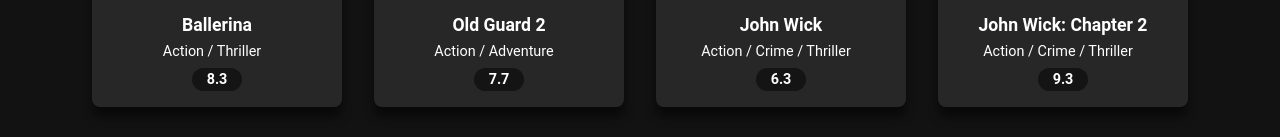
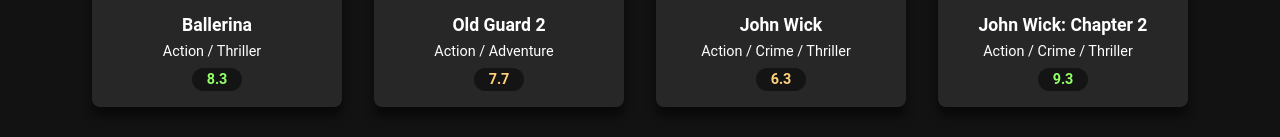
Before and after one commit to developwithsushan/moviedux, a React (Create React App) app: page / in a window 1280 px wide. Shown: the part 770-907 px from the top of the page. Built offline with nearby package versions, Linux system fonts and the light colour scheme.

Commit message:
Dynamic rating color

```diff
--- a/src/components/MovieCard.js
+++ b/src/components/MovieCard.js
@@ -7,13 +7,19 @@
         e.target.src = "images/default.jpg";
     }
 
+    const getRatingClass = (rating) => {
+        if(rating >= 8) return 'rating-good';
+        if (rating >= 5 && rating < 8) return 'rating-ok';
+        return 'rating-bad';
+    }
+
     return(
         <div key={movie.id} className="movie-card">
             <img src={`images/${movie.image}`} alt={movie.title} onError={handleError}/>
             <div className="movie-card-info">
                 <h3 className="movie-card-title">{movie.title}</h3>
                 <p className="movie-card-genre">{movie.genre}</p>
-                <p className="movie-card-rating">{movie.rating}</p>
+                <p className={`movie-card-rating ${getRatingClass(movie.rating)}`}>{movie.rating}</p>
             </div>
         </div>
     )
```
